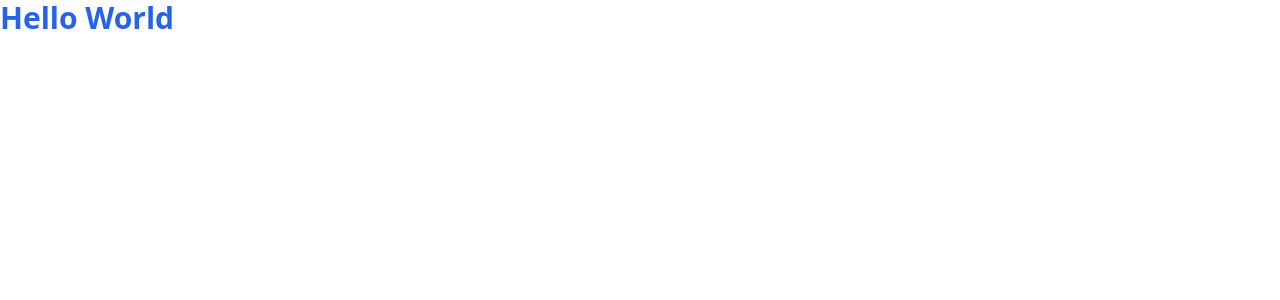
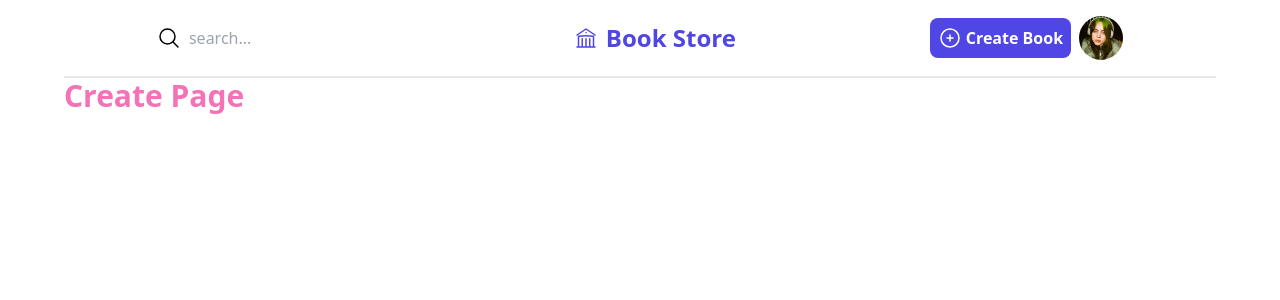
Before and after one commit to kudae3/library_app, a React (Vite) app: page /create in a window 1280 px wide. Shown: the top 300 px of the page. Built offline with nearby package versions, Linux system fonts and the light colour scheme.

Commit message:
Added Navigation Style

```diff
--- a/package.json
+++ b/package.json
@@ -11,7 +11,8 @@
   },
   "dependencies": {
     "react": "^18.3.1",
-    "react-dom": "^18.3.1"
+    "react-dom": "^18.3.1",
+    "react-router-dom": "^6.24.1"
   },
   "devDependencies": {
     "@types/react": "^18.3.3",
--- a/src/App.jsx
+++ b/src/App.jsx
@@ -1,11 +1,13 @@
-import './App.css'
+import { Outlet } from "react-router-dom"
+import Navigation from "./components/Navigation"
+import './index.css'
 
 function App() {
-
   return (
-    <>
-      <h1 className='text-blue-600 text-3xl font-bold'>Hello World</h1>
-    </>
+    <div className="max-w-6xl mx-auto">
+        <Navigation/>
+        <Outlet/>
+    </div>
   )
 }
 
--- /dev/null
+++ b/src/components/Navigation.jsx
@@ -0,0 +1,43 @@
+import { Link } from "react-router-dom"
+import profile from '../assets/Billie_Eilish_profile.jpeg'
+
+function navigation() {
+  return (
+    <div className="p-4 border-b-2">
+        <ul className="flex justify-around items-center ">
+
+            <li className="flex items-center space-x-2">
+              <svg xmlns="http://www.w3.org/2000/svg" fill="none" viewBox="0 0 24 24" strokeWidth={1.5} stroke="currentColor" className="size-6">
+                <path strokeLinecap="round" strokeLinejoin="round" d="m21 21-5.197-5.197m0 0A7.5 7.5 0 1 0 5.196 5.196a7.5 7.5 0 0 0 10.607 10.607Z" />
+              </svg>
+              <input type="search" placeholder="search..." className="outline-none"/>
+            </li>
+
+            <Link to='/' className="flex justify-center items-center space-x-2 text-primary font-bold text-2xl md:mr-10">
+              <svg xmlns="http://www.w3.org/2000/svg" fill="none" viewBox="0 0 24 24" strokeWidth={1.5} stroke="currentColor" className="size-6">
+                <path strokeLinecap="round" strokeLinejoin="round" d="M12 21v-8.25M15.75 21v-8.25M8.25 21v-8.25M3 9l9-6 9 6m-1.5 12V10.332A48.36 48.36 0 0 0 12 9.75c-2.551 0-5.056.2-7.5.582V21M3 21h18M12 6.75h.008v.008H12V6.75Z" />
+              </svg>
+              <span className="hidden md:block">
+                Book Store
+              </span>
+            </Link>
+
+            <Link to="/create" className="flex items-center space-x-2">
+                <button className="bg-indigo-600 text-white font-semibold rounded-lg p-2 flex items-center space-x-1">
+
+                  <svg xmlns="http://www.w3.org/2000/svg" fill="none" viewBox="0 0 24 24" strokeWidth={1.5} stroke="currentColor" className="size-6">
+                    <path strokeLinecap="round" strokeLinejoin="round" d="M12 9v6m3-3H9m12 0a9 9 0 1 1-18 0 9 9 0 0 1 18 0Z" />
+                  </svg>
+
+                  <span className="hidden md:block">Create Book</span>
+                </button>
+                <div className="w-11">
+                  <img src={profile} className="w-full rounded-full" alt="" />
+                </div>
+            </Link>
+        </ul>
+    </div>
+  )
+}
+
+export default navigation
--- a/src/main.jsx
+++ b/src/main.jsx
@@ -1,7 +1,8 @@
 import ReactDOM from 'react-dom/client'
-import App from './App.jsx'
-import './index.css'
+import { RouterProvider } from 'react-router-dom'
+import router from './router/routes'
+
 
 ReactDOM.createRoot(document.getElementById('root')).render(
-  <App />
+  <RouterProvider router={router} />
 )
--- /dev/null
+++ b/src/pages/Create.jsx
@@ -0,0 +1,9 @@
+function Create() {
+  return (
+    <div>
+      <h1 className="font-bold text-3xl text-pink-400">Create Page</h1>
+    </div>
+  )
+}
+
+export default Create
--- /dev/null
+++ b/src/pages/Home.jsx
@@ -0,0 +1,9 @@
+function Home() {
+  return (
+    <div>
+        <h1 className="font-bold text-green-500 text-3xl">Home Page</h1>
+    </div>
+  )
+}
+
+export default Home
--- /dev/null
+++ b/src/router/routes.jsx
@@ -0,0 +1,27 @@
+import {
+    createBrowserRouter,
+  } from "react-router-dom";
+import App from "../App";
+import Create from '../pages/Create'
+import Home from '../pages/Home'
+
+
+  const router = createBrowserRouter([
+    {
+      path: "/",
+      element: <App/>,
+      children: [
+
+        {
+            path: '/',
+            element: <Home/>
+        },
+        {
+            path: '/create',
+            element: <Create/>
+        }
+      ]
+    },
+  ]);
+
+  export default router;
--- a/tailwind.config.js
+++ b/tailwind.config.js
@@ -1,12 +1,18 @@
+/* eslint-disable no-undef */
+const colors = require('tailwindcss/colors')
 /** @type {import('tailwindcss').Config} */
 export default {
   content: [
     "./index.html",
-    "./src/**/*.{js,ts,jsx,tsx}",
     "./src/*.{js,ts,jsx,tsx}",
+    "./src/**/*.{js,ts,jsx,tsx}"
   ],
   theme: {
-    extend: {},
+    extend: {
+      colors: {
+        primary : colors.indigo[600]
+      }
+    },
   },
   plugins: [],
 }
```
Also changed, not shown: src/App.css (deleted), src/assets/Billie_Eilish_profile.jpeg (added), 1 other file (tests, documents, lock files or other folders).
